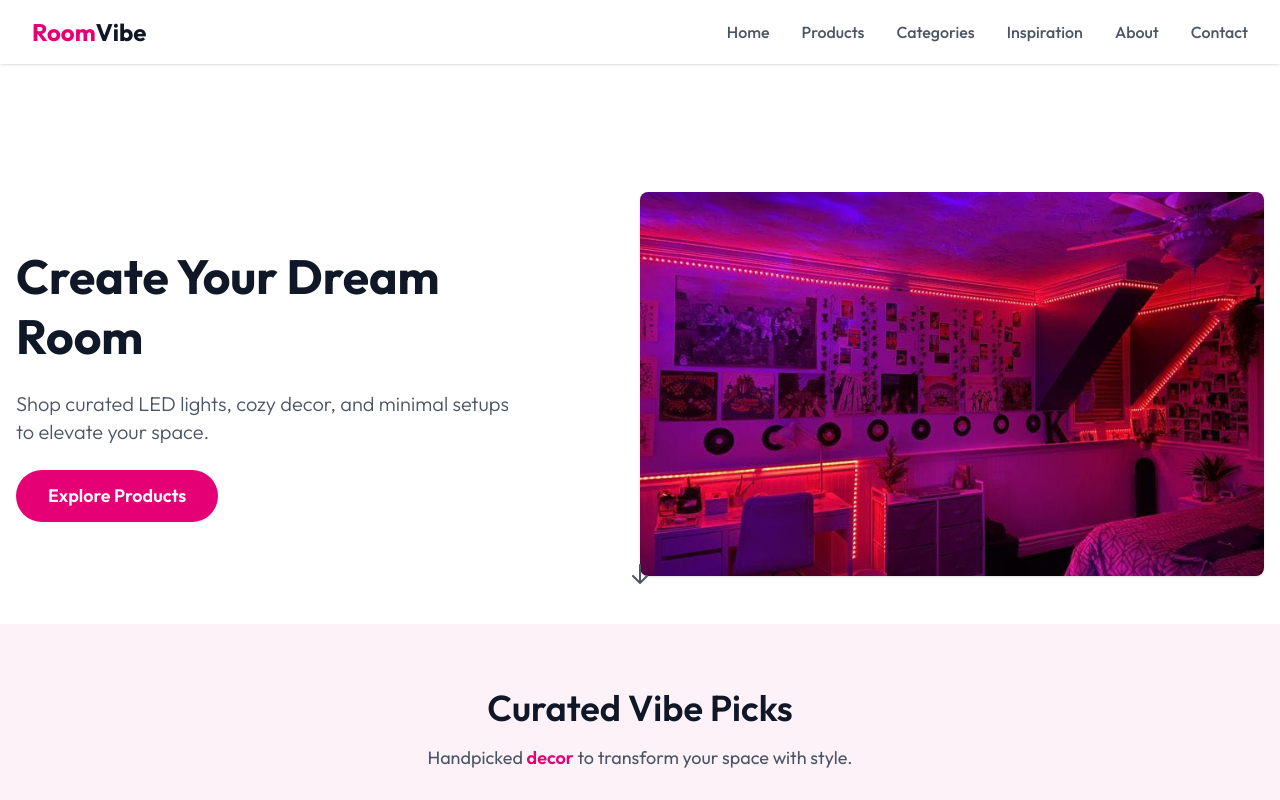
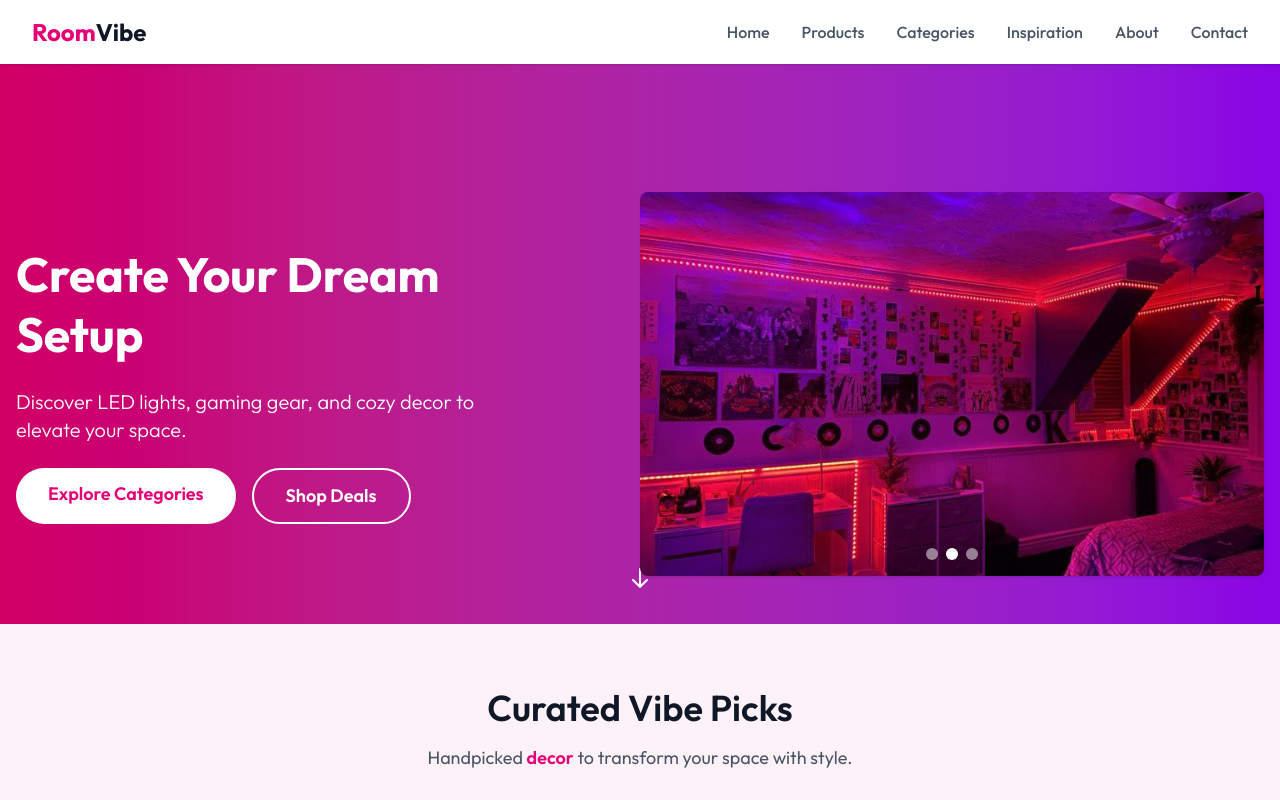
Before and after one commit to gr1shq/roomvibe, a Next.js app: page / in a window 1280 px wide. Shown: the top 800 px of the page. Built offline with nearby package versions, Linux system fonts and the light colour scheme.

Commit message:
new hero section

```diff
--- a/app/(sections)/Hero.tsx
+++ b/app/(sections)/Hero.tsx
@@ -1,79 +1,114 @@
-// app/(components)/HeroSection.tsx
 'use client';
 
 import Image from 'next/image';
 import Link from 'next/link';
+import { motion } from 'framer-motion';
 import { useEffect, useState } from 'react';
 
 const HeroSection = () => {
   const [isMounted, setIsMounted] = useState(false);
   const [currentImage, setCurrentImage] = useState(0);
+  const [isPaused, setIsPaused] = useState(false);
 
-  // Define carousel images
+  // Define carousel images with links
   const images = [
     {
       src: '/blog-images/girl-room.webp',
       alt: 'Vibrant gaming setup with RGB LED lights and desk accessories',
+      href: 'https:/roomvibe.vercel.app/vibefeed/20-budget-bedroom-decor-small-spaces-girls-teens-2025', // Links to RGB Mouse Pad
     },
     {
       src: '/blog-images/small-space-decor.jpg',
       alt: 'Cozy bedroom with soft decor and warm LED lighting',
+      href: '/categories/led-paradise', // Links to LED Paradise
     },
     {
       src: '/blog-images/teen-bedroom.jpg',
       alt: 'Minimalist desk setup with sleek decor and LED monitor light',
+      href: '/vibefeed', // Links to LED Strip Lights
     },
   ];
 
   // Set up carousel interval
   useEffect(() => {
     setIsMounted(true);
+    if (isPaused) return;
     const interval = setInterval(() => {
       setCurrentImage((prev) => (prev + 1) % images.length);
-    }, 5000); // Change every 5 seconds
+    }, 5000);
     return () => clearInterval(interval);
-  }, []);
+  }, [isPaused]);
 
   return (
-    <section className="relative min-h-[60vh] sm:min-h-[70vh] w-full bg-white flex items-center justify-center pt-16 sm:pt-20">
+    <section
+      className="relative min-h-[60vh] sm:min-h-[70vh] w-full bg-gradient-to-r from-pink-600 to-purple-600 flex items-center justify-center pt-16 sm:pt-20"
+      role="region"
+      aria-label="Hero carousel"
+    >
+      {/* Animated Background */}
+      <motion.div
+        className="absolute inset-0 bg-gradient-to-r from-pink-700 to-purple-700 opacity-50"
+        animate={{ opacity: [0.5, 0.7, 0.5] }}
+        transition={{ duration: 5, repeat: Infinity }}
+      />
+
       {/* Content Container */}
-      <div className="container mx-auto px-4 flex flex-col md:flex-row items-center justify-between gap-8">
+      <div className="container mx-auto px-4 flex flex-col md:flex-row items-center justify-between gap-8 relative z-10">
         {/* Text Content */}
         <div className="max-w-lg text-center md:text-left space-y-6 mt-8 sm:mt-0">
           {/* Main Heading */}
           <h1
-            className={`text-3xl sm:text-4xl md:text-5xl font-bold leading-tight text-gray-900 transition-opacity duration-500 ${
+            className={`text-3xl sm:text-4xl md:text-5xl font-bold leading-tight text-white transition-opacity duration-500 ${
               isMounted ? 'opacity-100' : 'opacity-0'
             }`}
           >
-            Create Your Dream Room
+            Create Your Dream Setup
           </h1>
 
           {/* Subheading */}
           <p
-            className={`text-base sm:text-lg md:text-xl text-gray-600 font-light transition-opacity duration-500 ${
+            className={`text-base sm:text-lg md:text-xl text-white font-light transition-opacity duration-500 ${
               isMounted ? 'opacity-100' : 'opacity-0'
             } delay-100`}
           >
-            Shop curated LED lights, cozy decor, and minimal setups to elevate your space.
+            Discover LED lights, gaming gear, and cozy decor to elevate your space.
           </p>
 
-          {/* CTA Button */}
+          {/* CTAs */}
+          <div className="flex flex-col sm:flex-row gap-4 justify-center md:justify-start">
             <Link
               href="/categories"
-            className={`inline-block px-6 sm:px-8 py-2 sm:py-3 rounded-full bg-pink-600 text-white text-base sm:text-lg font-semibold hover:bg-pink-500 transition-all duration-300 ${
+              className={`inline-block px-6 sm:px-8 py-2 sm:py-3 rounded-full bg-white text-pink-600 text-base sm:text-lg font-semibold hover:bg-pink-100 hover:shadow-lg transition-all duration-300 focus:ring-2 focus:ring-white focus:outline-none ${
                 isMounted ? 'opacity-100' : 'opacity-0'
               } delay-200`}
+              aria-label="Explore product categories"
             >
-            Explore Products
+              Explore Categories
             </Link>
+            <Link
+              href="/products"
+              className={`inline-block px-6 sm:px-8 py-2 sm:py-3 rounded-full bg-transparent border-2 border-white text-white text-base sm:text-lg font-semibold hover:bg-white hover:text-pink-600 transition-all duration-300 focus:ring-2 focus:ring-white focus:outline-none ${
+                isMounted ? 'opacity-100' : 'opacity-0'
+              } delay-100`}
+              aria-label="Shop deals under $25"
+            >
+              Shop Deals
+            </Link>
+          </div>
         </div>
 
         {/* Hero Image Carousel */}
-        <div className="relative w-full md:w-1/2 h-64 sm:h-80 md:h-96 mt-6 md:mt-0">
+        <div
+          className="relative w-full md:w-1/2 h-64 sm:h-80 md:h-96 mt-6 md:mt-0"
+          onMouseEnter={() => setIsPaused(true)}
+          onMouseLeave={() => setIsPaused(false)}
+        >
+          <div aria-live="polite" className="sr-only">
+            Carousel image {currentImage + 1} of {images.length}: {images[currentImage].alt}
+          </div>
           {images.map((img, index) => (
+            <Link key={img.src} href={img.href} aria-label={`View ${img.alt}`}>
               <Image
-              key={img.src}
                 src={img.src}
                 alt={img.alt}
                 fill
@@ -81,20 +116,41 @@ const HeroSection = () => {
                   index === currentImage ? 'opacity-100' : 'opacity-0'
                 } absolute`}
                 quality={85}
-              priority={index === 0} // Priority for first image only
+                priority={index === 0}
+                loading={index === 0 ? undefined : 'lazy'}
+              />
+            </Link>
+          ))}
+          {/* Carousel Dots */}
+          <div className="absolute bottom-4 left-1/2 -translate-x-1/2 flex gap-2">
+            {images.map((_, index) => (
+              <button
+                key={index}
+                onClick={() => setCurrentImage(index)}
+                className={`w-3 h-3 rounded-full transition-all duration-300 focus:ring-2 focus:ring-white focus:outline-none ${
+                  index === currentImage ? 'bg-white' : 'bg-white/50 hover:bg-white/80'
+                }`}
+                aria-label={`Go to carousel image ${index + 1}`}
+                tabIndex={0}
+                onKeyDown={(e) => {
+                  if (e.key === 'Enter' || e.key === ' ') {
+                    setCurrentImage(index);
+                  }
+                }}
               />
             ))}
+          </div>
         </div>
       </div>
 
       {/* Scroll Indicator */}
       <div
-        className={`hidden sm:block absolute bottom-8 left-1/2 -translate-x-1/2 animate-bounce transition-opacity duration-500 ${
+        className={`absolute bottom-8 left-1/2 -translate-x-1/2 animate-bounce transition-opacity duration-500 ${
           isMounted ? 'opacity-100' : 'opacity-0'
         } delay-300`}
       >
         <svg
-          className="w-6 h-6 text-gray-600"
+          className="w-6 h-6 text-white"
           fill="none"
           stroke="currentColor"
           viewBox="0 0 24 24"
```
Lines whose indentation alone changed are shown as unchanged.
